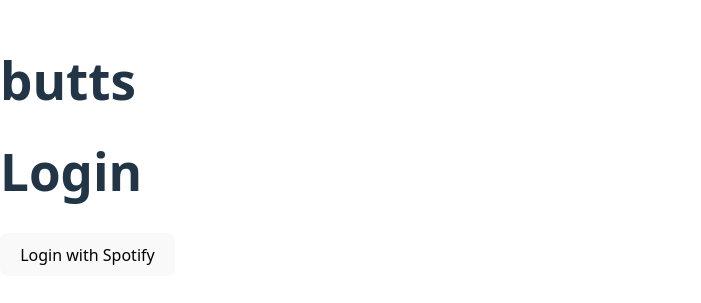
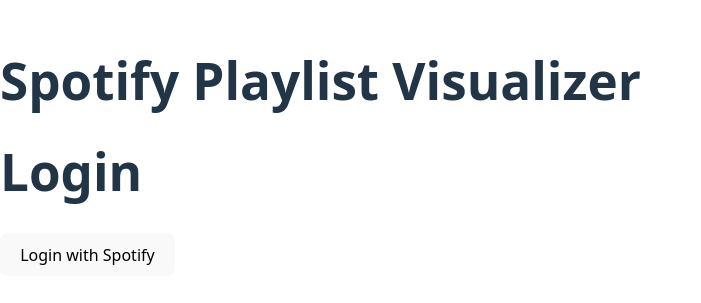
Before and after one commit to jase-d-ace/spotify-viz, a React (Vite) app in the folder frontend/: page / in a window 1280 px wide. Shown: the part 253-556 px from the top of the page, without its empty margins (0-701 px from the left). Built offline with nearby package versions, Linux system fonts and the light colour scheme.

Commit message:
remove old testing code

```diff
--- a/frontend/src/components/Home.tsx
+++ b/frontend/src/components/Home.tsx
@@ -4,7 +4,7 @@
 export default function Home() {
     return (
         <div>
-            <h1>butts</h1>
+            <h1>Spotify Playlist Visualizer</h1>
             <Login />
         </div>
     )
```
